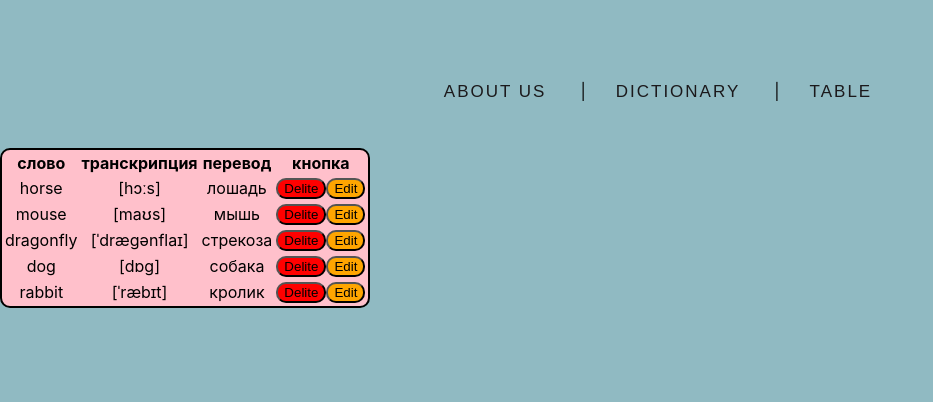
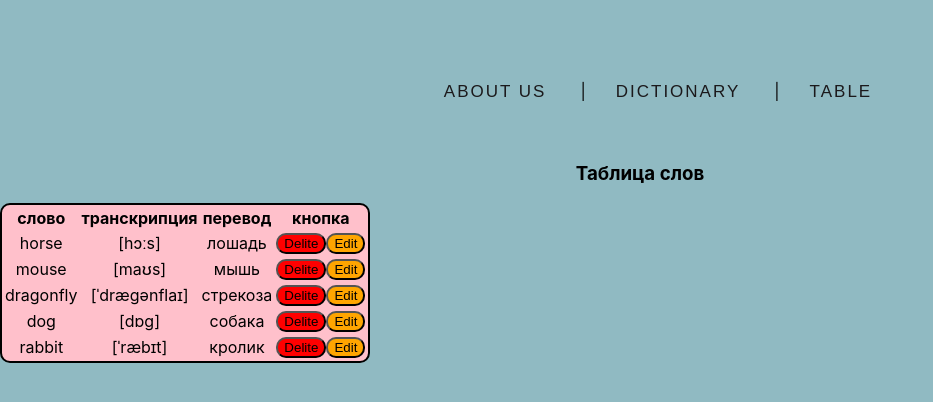
Before and after one commit to galya-cmd/-cards, a React (Create React App) app in the folder dictionary/: page /wordlist in a window 1280 px wide. Shown: the top 402 px of the page, without its empty margins (0-933 px from the left). Built offline with nearby package versions, Linux system fonts and the light colour scheme.

Commit message:
Таблица слов

```diff
--- a/dictionary/src/components/wordlist.jsx
+++ b/dictionary/src/components/wordlist.jsx
@@ -15,6 +15,7 @@ function WordList() {
 
     return (
         <>
+        <h3>Таблица слов</h3>
             <table className='table'>
                 <thead >
                     <tr>
```
Also changed, not shown: dictionary/src/components/about.jsx (line endings or trailing spaces).
